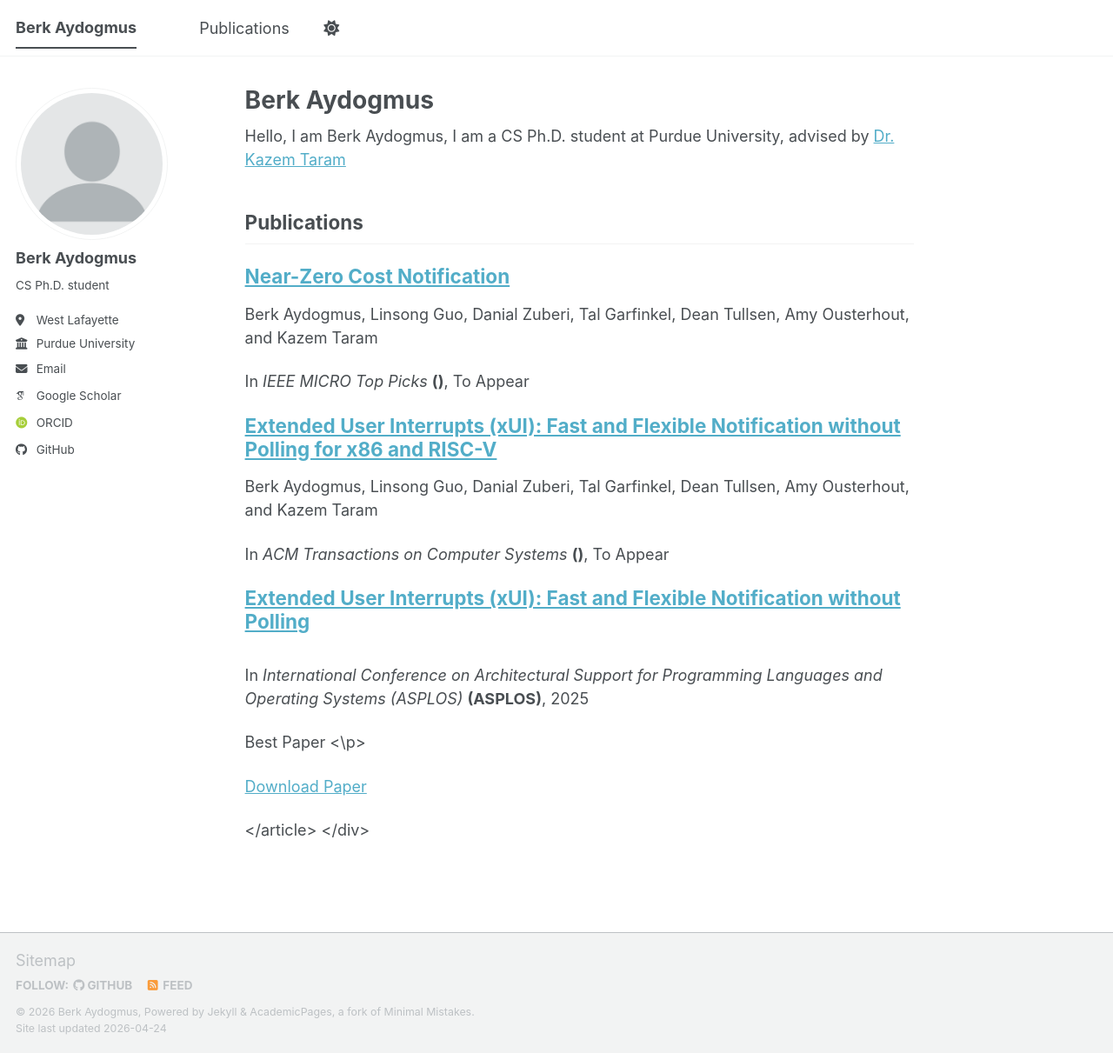
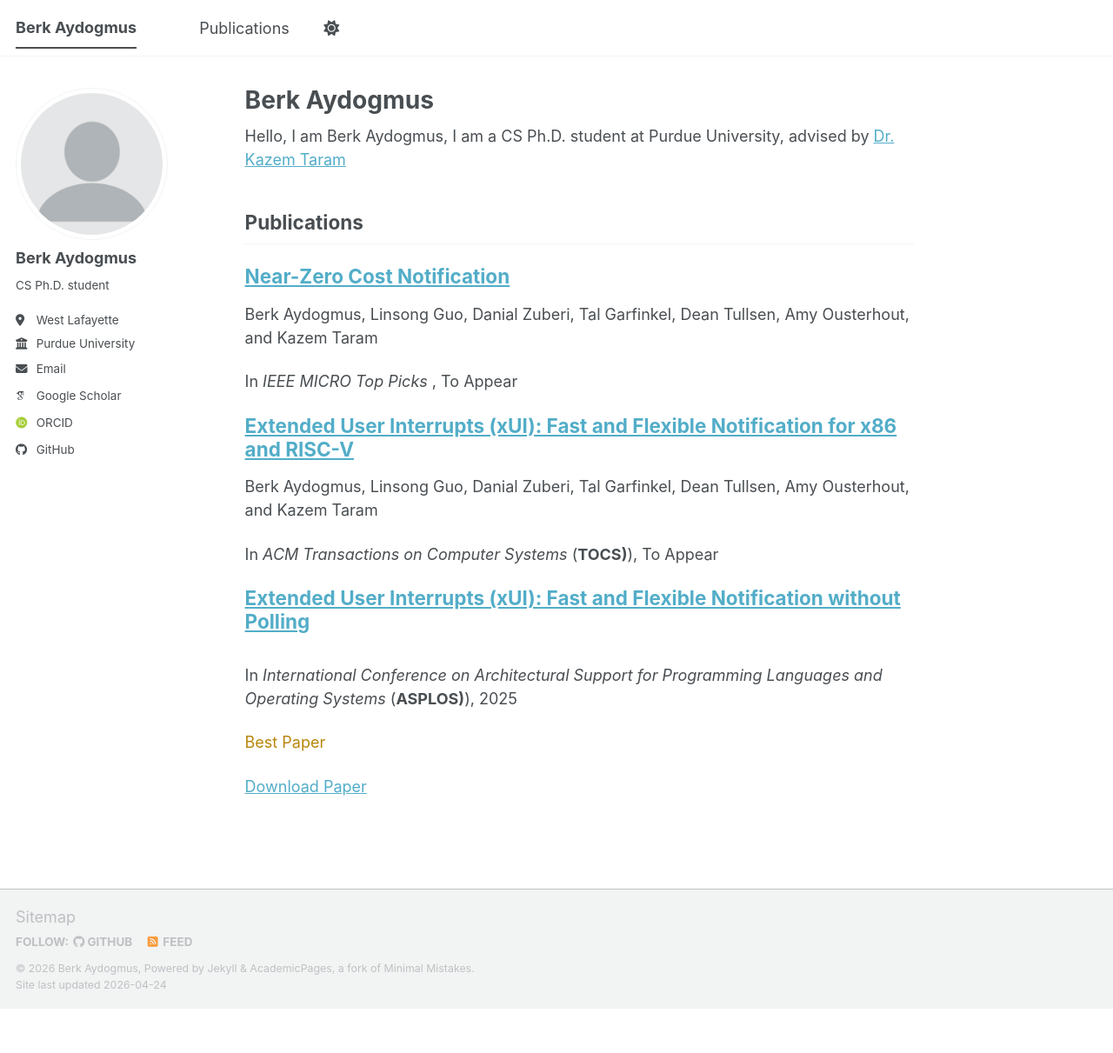
Before and after one commit to Foxy-Boxes/Foxy-Boxes.github.io, a Jekyll site: the page built from _pages/about.md, in a window 1280 px wide and 1211 px high. Shown: the whole window at 87% size. Built offline with Jekyll 4.4.1, drawn with Linux system fonts in a browser that asks for light colours; some web fonts are replaced; a script bundle is joined from its source files by our own code; library files that are not in the unit come from our copies.

Commit message:
New stuff

```diff
--- a/_includes/archive-single.html
+++ b/_includes/archive-single.html
@@ -42,9 +42,13 @@
           <p> {{ post.type }}, <i>{{ post.venue }}</i>, {{ post.date | default: "1900-01-01" | date: "%Y" }} </p>
         {% elsif post.collection == 'publications' %}
           <p>{{post.authors}}</p>
-          <p>In <i>{{ post.venue }}</i> <b>({{post.svenue}})</b>, {{ post.pubdate | default: "1900-01-01" | date: "%Y" }} </p>
+          {% if post.svenue %}
+          <p>In <i>{{ post.venue }}</i> (<b>{{post.svenue}})</b>), {{ post.pubdate | default: "1900-01-01" | date: "%Y" }} </p>
+          {% else %}
+          <p>In <i>{{ post.venue }}</i> , {{ post.pubdate | default: "1900-01-01" | date: "%Y" }} </p>
+          {% endif %}
           {% if post.awards %}
-          <p>{{post.awards}} <\p>
+          <p style="color: #B8860B">{{post.awards}} </p>
           {% endif %}
         {% elsif post.pubdate %}
           <p>{{ post.pubdate }}</p>
--- a/_publications/2025-xui.md
+++ b/_publications/2025-xui.md
@@ -4,7 +4,7 @@ collection: publications
 category: conferences
 permalink: /publication/2025-xui.md
 pubdate: April 2025
-venue: 'International Conference on Architectural Support for Programming Languages and Operating Systems (ASPLOS)'
+venue: 'International Conference on Architectural Support for Programming Languages and Operating Systems'
 svenue: 'ASPLOS'
 paperurl: 'https://mktrm.github.io/files/xui-asplos25.pdf'
 awards: 'Best Paper'
--- a/_publications/2026-xui-tocs.md
+++ b/_publications/2026-xui-tocs.md
@@ -1,9 +1,10 @@
 ---
-title: "Extended User Interrupts (xUI): Fast and Flexible Notification without Polling for x86 and RISC-V"
+title: "Extended User Interrupts (xUI): Fast and Flexible Notification for x86 and RISC-V"
 authors: Berk Aydogmus, Linsong Guo, Danial Zuberi, Tal Garfinkel, Dean Tullsen, Amy Ousterhout, and Kazem Taram
 collection: publications
 category: journals
 permalink: /publication/2026-xui-tocs
 pubdate: To Appear
 venue: 'ACM Transactions on Computer Systems'
+svenue: 'TOCS'
 ---
```
